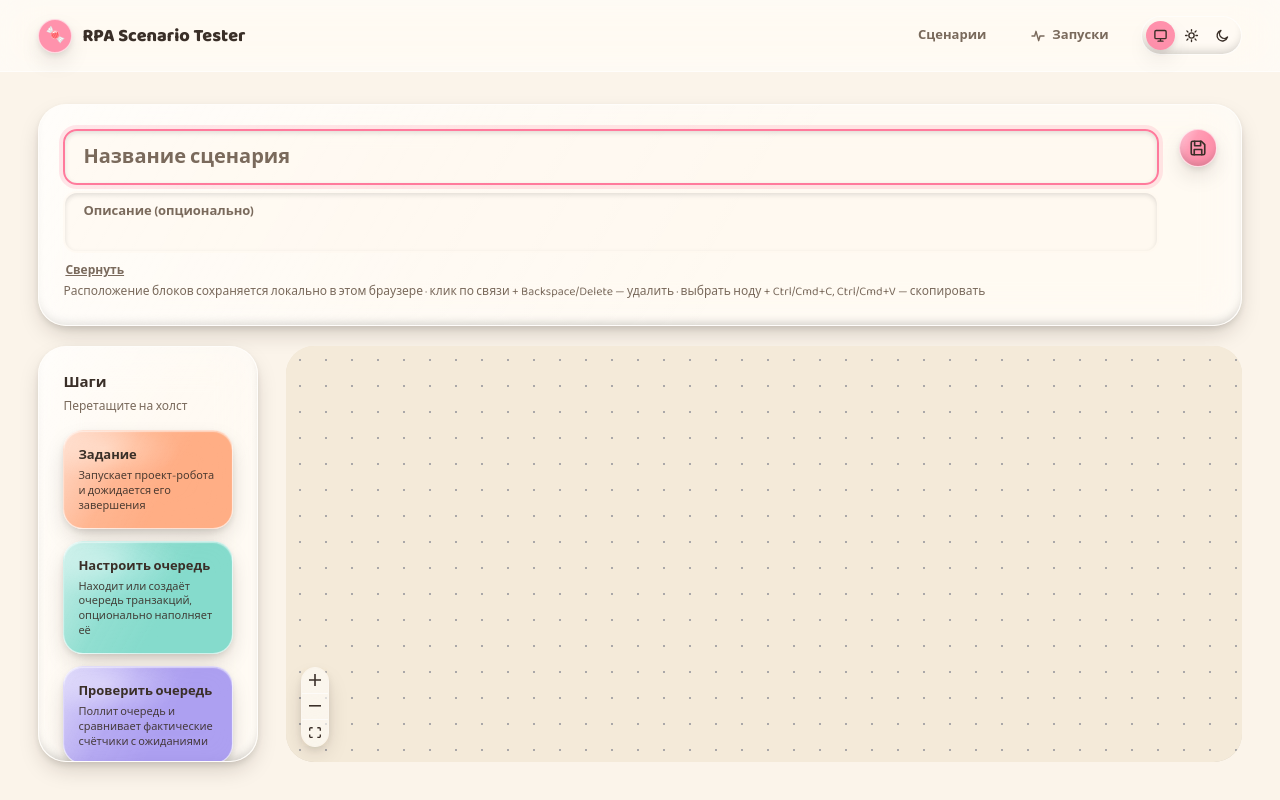
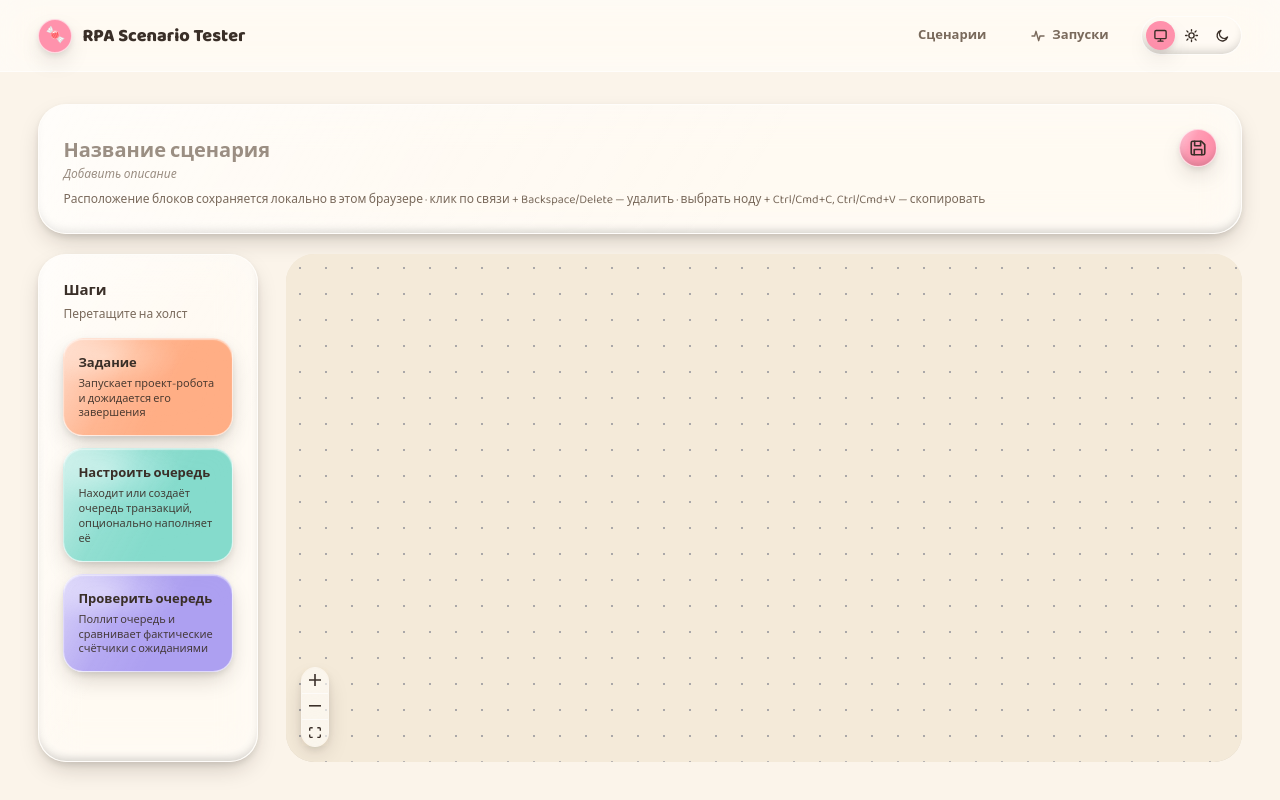
Before and after one commit to AnyaChickenMcnuggets/sandbox_react, a React (Vite) app: page /scenarios/new in a window 1280 px wide. Built offline with nearby package versions, Linux system fonts and the light colour scheme.

Commit message:
fix - header design

```diff
--- a/src/features/scenarioEditor/EditorHeader.tsx
+++ b/src/features/scenarioEditor/EditorHeader.tsx
@@ -2,7 +2,7 @@ import { useState } from "react";
 import { JellyPanel } from "../../components/jelly/JellyPanel";
 import { JellyInput, JellyTextarea } from "../../components/jelly/JellyInput";
 import { JellyButton } from "../../components/jelly/JellyButton";
-import { IconEdit, IconPlay, IconSave } from "../../components/jelly/icons";
+import { IconPlay, IconSave } from "../../components/jelly/icons";
 import "./editorHeader.css";
 
 interface EditorHeaderProps {
@@ -31,10 +31,10 @@ export function EditorHeader({
 }: EditorHeaderProps) {
   // Название/описание редактируются раз в синюю луну (в отличие от конфига шагов) — два больших
   // поля были всегда развёрнуты и отъедали высоту у холста без пользы большую часть времени.
-  // По умолчанию свёрнуто в одну строку-заголовок; клик — разворачивает обратно в форму. Новый,
-  // ещё безымянный сценарий сразу открыт (свернуть в заголовок нечего показывать). Ошибка валидации
-  // принудительно держит форму развёрнутой, даже если пользователь до этого её свернул.
-  const [isEditing, setIsEditing] = useState(!name);
+  // Всегда свёрнуто по умолчанию, даже для нового безымянного сценария — клик по заголовку
+  // разворачивает обратно в форму. Ошибка валидации принудительно держит форму развёрнутой, даже
+  // если пользователь до этого её свернул.
+  const [isEditing, setIsEditing] = useState(false);
   const editing = isEditing || !!nameError;
 
   return (
@@ -71,9 +71,10 @@ export function EditorHeader({
           </div>
         ) : (
           <button type="button" className="editor-header-summary" onClick={() => setIsEditing(true)}>
-            <IconEdit className="editor-header-summary-icon" width={15} height={15} />
             <span className="editor-header-summary-text">
-              <span className="editor-header-summary-name">{name}</span>
+              <span className="editor-header-summary-name">
+                {name || <span className="editor-header-summary-name-empty">Название сценария</span>}
+              </span>
               <span className="editor-header-summary-desc">
                 {description || <span className="editor-header-summary-desc-empty">Добавить описание</span>}
               </span>
--- a/src/features/scenarioEditor/editorHeader.css
+++ b/src/features/scenarioEditor/editorHeader.css
@@ -97,15 +97,6 @@
   box-shadow: 0 0 0 3px rgb(255 122 156 / 0.4);
 }
 
-.editor-header-summary-icon {
-  flex-shrink: 0;
-  color: var(--text-secondary);
-}
-
-.editor-header-summary:hover .editor-header-summary-icon {
-  color: var(--text-primary);
-}
-
 .editor-header-summary-text {
   display: flex;
   flex-direction: column;
@@ -121,12 +112,20 @@
   text-overflow: ellipsis;
 }
 
+.editor-header-summary-name-empty {
+  color: var(--text-secondary);
+  font-weight: 700;
+  opacity: 0.75;
+}
+
+/* Не обрезаем в одну строку эллипсисом (как название) — описание может быть длинным, и свёрнутый
+   вид должен показывать его целиком, просто с переносом, а не прятать хвост. */
 .editor-header-summary-desc {
   font-size: 12px;
   color: var(--text-secondary);
-  white-space: nowrap;
-  overflow: hidden;
-  text-overflow: ellipsis;
+  white-space: normal;
+  word-break: break-word;
+  line-height: 1.4;
 }
 
 .editor-header-summary-desc-empty {
```
